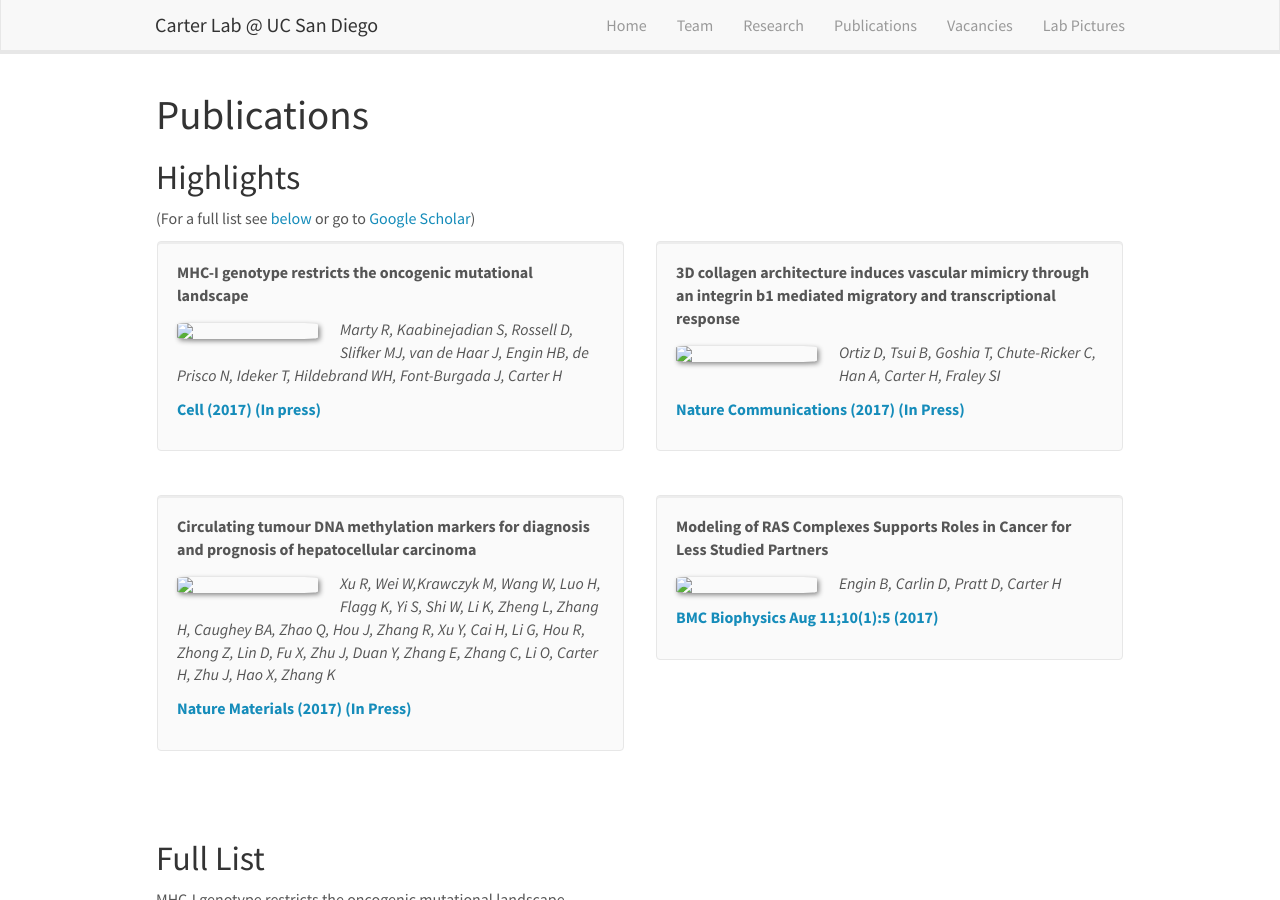
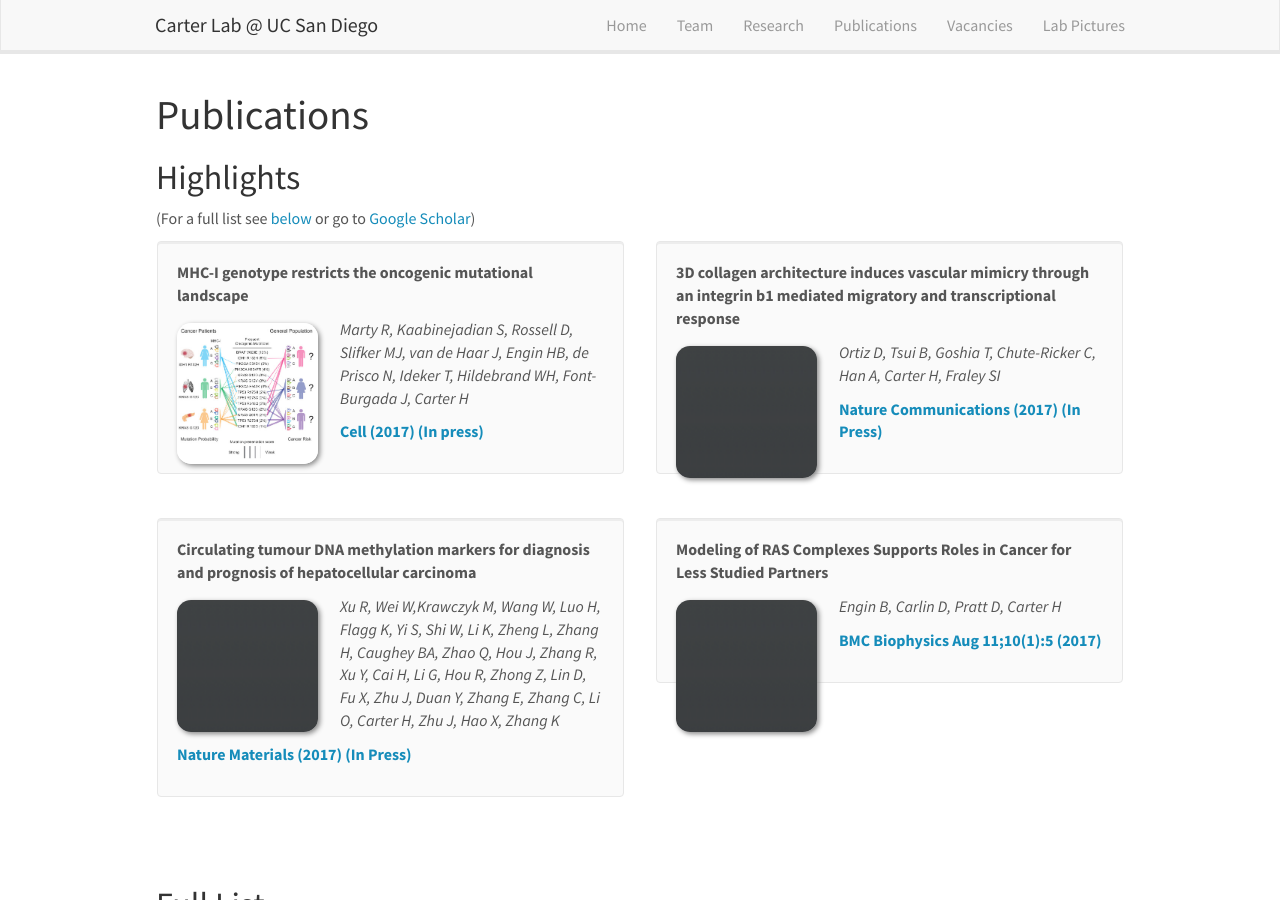
Before and after one commit to carterlabtemp/carterlabtemp.github.io, a Jekyll site: the page built from _pages/publications.md, in a window 1280 px wide and 900 px high. Built offline with Jekyll 4.4.1, drawn with Linux system fonts in a browser that asks for light colours; nearby versions of some CDN libraries.

Commit message:
Update publications.md

```diff
--- a/_pages/publications.md
+++ b/_pages/publications.md
@@ -26,7 +26,7 @@ permalink: /publications/
 <div class="col-sm-6 clearfix">
  <div class="well">
   <pubtit>{{ publi.title }}</pubtit>
-  <img src="{{ site.url }}{{ site.baseurl }}/images/pubpic/{{ publi.image }}" class="img-responsive" width="33%" style="float: left" />
+  <img src="{{ site.url }}{{ site.baseurl }}/images/publication_pic/{{ publi.image }}" class="img-responsive" width="33%" style="float: left" />
   <p>{{ publi.description }}</p>
   <p><em>{{ publi.authors }}</em></p>
   <p><strong><a href="{{ publi.link.url }}">{{ publi.link.display }}</a></strong></p>
```
